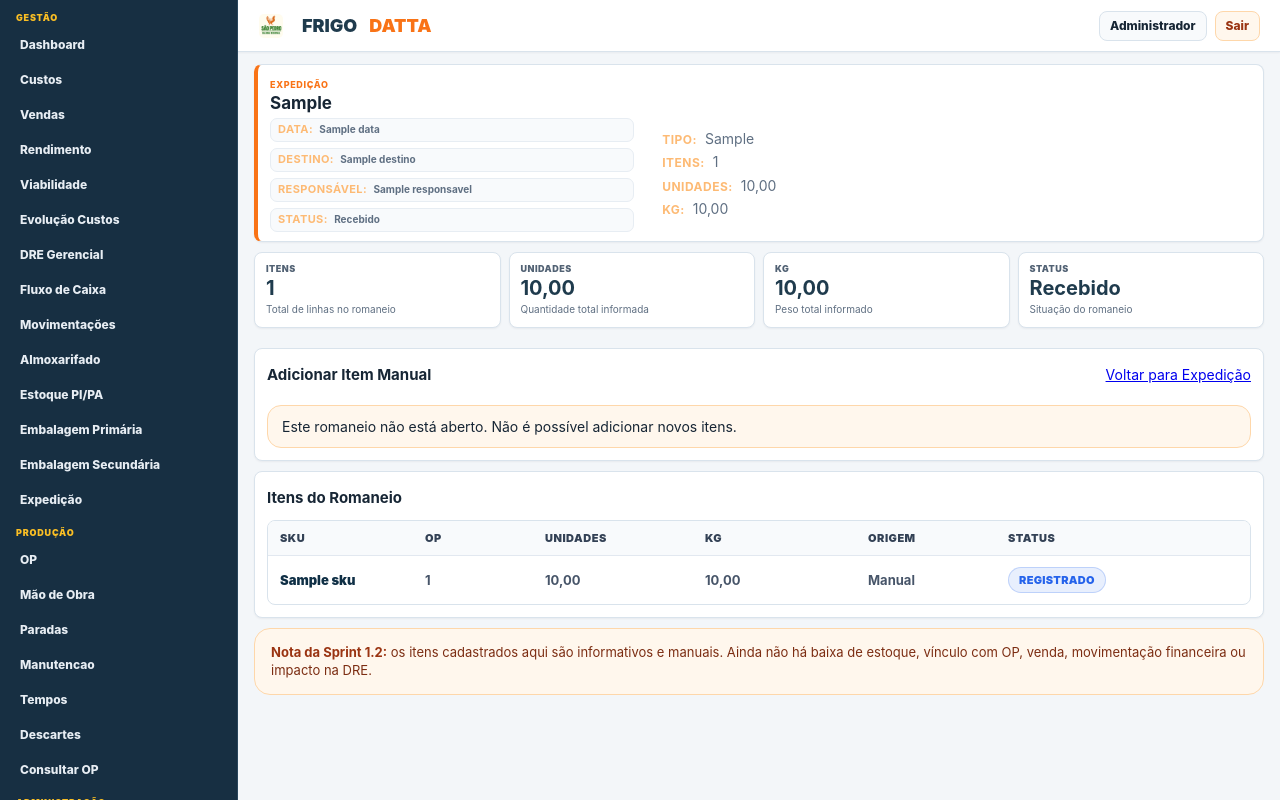
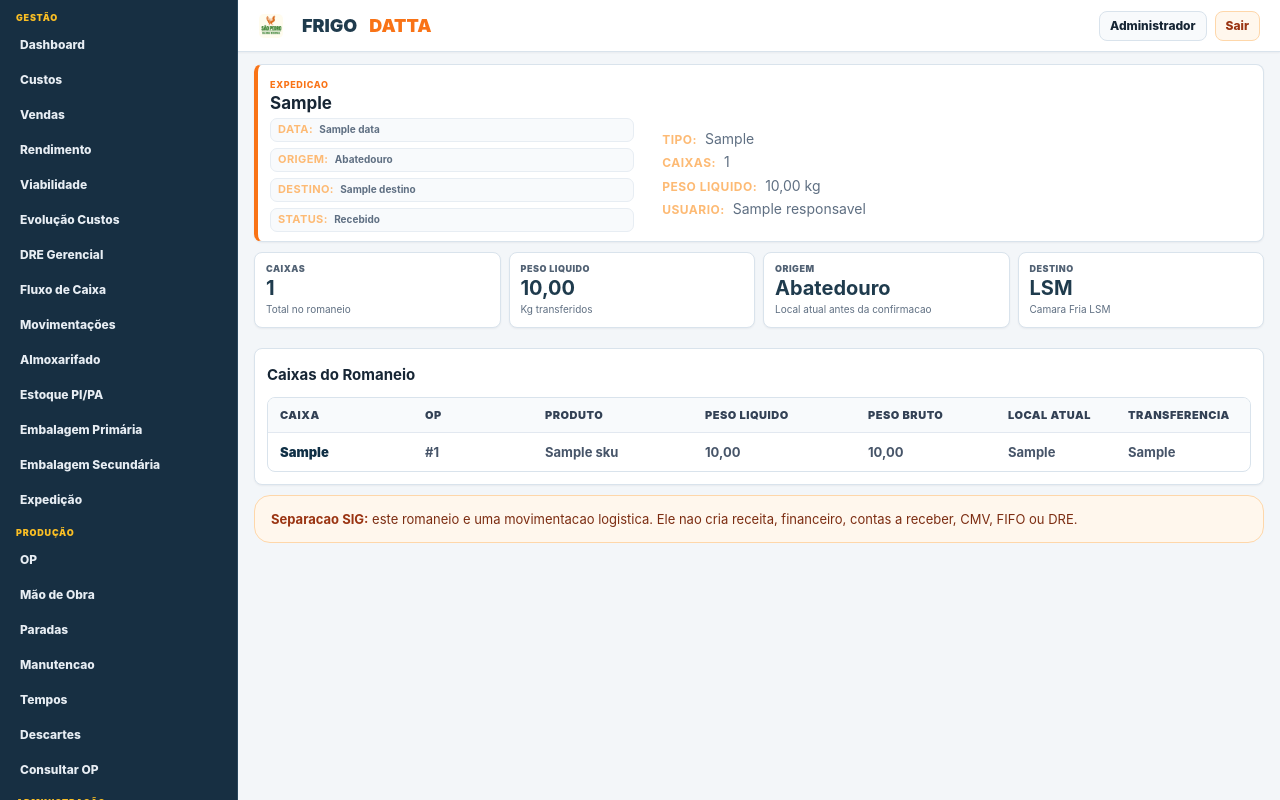
Before and after one commit to RaoMao0712/abatedouro-indicadores, a Flask app: page /expedicao/1 in a window 1280 px wide. Run offline with Flask 3, Linux system fonts and the light colour scheme; a user stored in the database is signed in; tables that the repository leaves empty hold one stand-in row (values such as "Sample post"); a database or web service that is not in the repository returns one stand-in record (values such as "Sample title"); parts of the project's set-up code (start-up, migrations or seed data) failed here and were passed over; some libraries are stand-ins or nearby versions.

Commit message:
Implementa romaneio de transferencia PA

```diff
--- a/modules/expedicao/routes.py
+++ b/modules/expedicao/routes.py
@@ -13,9 +13,11 @@ from .services import (
     buscar_apontamento_embalagem_primaria_por_op,
     buscar_apontamentos_embalagem_primaria,
     buscar_caixas_pa,
+    buscar_caixas_disponiveis_transferencia,
     buscar_expedicao_por_id,
     buscar_expedicoes,
     buscar_itens_expedicao,
+    buscar_movimentacoes_pa,
     buscar_movimentacoes_estoque_pi,
     buscar_ops_com_saldo_pi,
     buscar_ops_para_embalagem_primaria,
@@ -25,13 +27,13 @@ from .services import (
     calcular_resumo_expedicao,
     calcular_resumo_estoques_pi_pa,
     calcular_resumo_itens_expedicao,
+    confirmar_transferencia_romaneio,
     configurar_integracoes,
     finalizar_embalagem_secundaria_op,
     registrar_apontamento_embalagem_primaria,
     registrar_caixa_pa_manual,
     registrar_caixas_pa_lote,
     resetar_processamento_op,
-    salvar_item_expedicao,
     salvar_romaneio_expedicao,
 )
 
@@ -102,6 +104,7 @@ def register_expedicao_routes(app, integracoes=None):
     def estoque_produtos():
         saldos_pi = buscar_saldos_estoque_pi()
         movimentacoes_pi = buscar_movimentacoes_estoque_pi()
+        movimentacoes_pa = buscar_movimentacoes_pa()
         caixas_pa = buscar_caixas_pa()
         saldo_pa_por_local = buscar_saldo_pa_por_local()
         resumo = calcular_resumo_estoques_pi_pa(saldos_pi, caixas_pa)
@@ -110,6 +113,7 @@ def register_expedicao_routes(app, integracoes=None):
             "estoque_produtos.html",
             saldos_pi=saldos_pi,
             movimentacoes_pi=movimentacoes_pi,
+            movimentacoes_pa=movimentacoes_pa,
             caixas_pa=caixas_pa,
             saldo_pa_por_local=saldo_pa_por_local,
             resumo=resumo
@@ -281,19 +285,30 @@ def register_expedicao_routes(app, integracoes=None):
 
         if request.method == "POST":
             try:
-                salvar_item_expedicao(expedicao_id, request.form)
-                flash("Item adicionado ao romaneio com sucesso.")
+                resultado = confirmar_transferencia_romaneio(
+                    expedicao_id,
+                    request.form.getlist("caixa_ids")
+                )
+                flash(
+                    "Romaneio de transferencia concluido. "
+                    f"Caixas: {resultado['caixas']} | "
+                    f"Peso liquido: {resultado['peso_liquido']:.3f} kg."
+                )
                 return redirect(url_for("detalhe_romaneio_expedicao", expedicao_id=expedicao_id))
             except Exception as erro:
-                flash(f"Erro ao adicionar item: {erro}")
+                flash(f"Erro ao confirmar transferencia: {erro}")
 
         itens = buscar_itens_expedicao(expedicao_id)
         resumo_itens = calcular_resumo_itens_expedicao(itens)
+        caixas_disponiveis = []
+        if expedicao["status"] == "Aberto":
+            caixas_disponiveis = buscar_caixas_disponiveis_transferencia()
 
         return render_template(
             "romaneio_detalhe.html",
             expedicao=expedicao,
             itens=itens,
             resumo_itens=resumo_itens,
+            caixas_disponiveis=caixas_disponiveis,
             skus=["Galinha Cortada", "Galinha Inteira"]
         )
--- a/templates/romaneio_detalhe.html
+++ b/templates/romaneio_detalhe.html
@@ -6,12 +6,12 @@
 
     <section class="hero-dashboard expedicao-hero">
         <div>
-            <span class="eyebrow">Expedição</span>
+            <span class="eyebrow">Expedicao</span>
             <h2>{{ expedicao.numero_romaneio }}</h2>
             <div class="hero-resumo-inline">
                 <span><strong>Data:</strong> {{ expedicao.data }}</span>
+                <span><strong>Origem:</strong> Abatedouro</span>
                 <span><strong>Destino:</strong> {{ expedicao.destino }}</span>
-                <span><strong>Responsável:</strong> {{ expedicao.responsavel or '-' }}</span>
                 <span><strong>Status:</strong> {{ expedicao.status }}</span>
             </div>
         </div>
@@ -19,128 +19,145 @@
         <div class="hero-meta-resumo">
             <div>
                 <span><strong>Tipo:</strong> {{ expedicao.tipo_movimentacao }}</span>
-                <span><strong>Itens:</strong> {{ resumo_itens.total_itens|br_numero(0) }}</span>
-                <span><strong>Unidades:</strong> {{ resumo_itens.total_unidades|br_numero(2) }}</span>
-                <span><strong>Kg:</strong> {{ resumo_itens.total_kg|br_numero(2) }}</span>
+                <span><strong>Caixas:</strong> {{ resumo_itens.total_itens|br_numero(0) }}</span>
+                <span><strong>Peso liquido:</strong> {{ resumo_itens.total_kg|br_numero(2) }} kg</span>
+                <span><strong>Usuario:</strong> {{ expedicao.responsavel or '-' }}</span>
             </div>
         </div>
     </section>
 
     <section class="expedicao-kpis">
         <div class="card expedicao-kpi azul">
-            <span>Itens</span>
+            <span>Caixas</span>
             <strong>{{ resumo_itens.total_itens|br_numero(0) }}</strong>
-            <small>Total de linhas no romaneio</small>
+            <small>Total no romaneio</small>
         </div>
 
         <div class="card expedicao-kpi verde">
-            <span>Unidades</span>
-            <strong>{{ resumo_itens.total_unidades|br_numero(2) }}</strong>
-            <small>Quantidade total informada</small>
+            <span>Peso liquido</span>
+            <strong>{{ resumo_itens.total_kg|br_numero(2) }}</strong>
+            <small>Kg transferidos</small>
         </div>
 
         <div class="card expedicao-kpi">
-            <span>Kg</span>
-            <strong>{{ resumo_itens.total_kg|br_numero(2) }}</strong>
-            <small>Peso total informado</small>
+            <span>Origem</span>
+            <strong>Abatedouro</strong>
+            <small>Local atual antes da confirmacao</small>
         </div>
 
         <div class="card expedicao-kpi vermelho">
-            <span>Status</span>
-            <strong>{{ expedicao.status }}</strong>
-            <small>Situação do romaneio</small>
+            <span>Destino</span>
+            <strong>LSM</strong>
+            <small>Camara Fria LSM</small>
         </div>
     </section>
+
+    {% if expedicao.status == "Aberto" %}
+    <section class="card">
+        <div class="section-title-row">
+            <div>
+                <span class="eyebrow">Selecao</span>
+                <h2>Caixas disponiveis no Abatedouro</h2>
+            </div>
+
+            <a href="{{ url_for('expedicao') }}" class="botao-secundario">
+                Voltar para Expedicao
+            </a>
+        </div>
+
+        {% if caixas_disponiveis %}
+        <form method="POST">
+            <div class="tabela-responsiva tabela-executiva expedicao-tabela">
+                <table>
+                    <thead>
+                        <tr>
+                            <th>Selecionar</th>
+                            <th>Codigo</th>
+                            <th>OP</th>
+                            <th>Lote</th>
+                            <th>Validade</th>
+                            <th>Produto</th>
+                            <th>Peso liquido</th>
+                            <th>Local atual</th>
+                        </tr>
+                    </thead>
+                    <tbody>
+                        {% for caixa in caixas_disponiveis %}
+                        <tr>
+                            <td>
+                                <input type="checkbox" name="caixa_ids" value="{{ caixa.id }}">
+                            </td>
+                            <td><strong>{{ caixa.codigo_caixa }}</strong></td>
+                            <td>{% if caixa.op_id %}#{{ caixa.op_id }}{% else %}-{% endif %}</td>
+                            <td>{% if caixa.op_id %}OP-{{ "%05d"|format(caixa.op_id) }}{% else %}-{% endif %}</td>
+                            <td>{{ caixa.data_validade or "-" }}</td>
+                            <td>{{ caixa.sku }}</td>
+                            <td>{{ caixa.peso_liquido|br_numero }}</td>
+                            <td>{{ caixa.local_estoque }}</td>
+                        </tr>
+                        {% endfor %}
+                    </tbody>
+                </table>
+            </div>
+
+            <div style="margin-top: 1rem;">
+                <button type="submit">
+                    Confirmar Transferencia para Camara Fria LSM
+                </button>
+            </div>
+        </form>
+        {% else %}
+            <div class="expedicao-vazio">
+                <strong>Nenhuma caixa disponivel no Abatedouro.</strong>
+                Apenas caixas em estoque e no local Abatedouro podem ser transferidas nesta sprint.
+            </div>
+        {% endif %}
+    </section>
+    {% endif %}
 
     <section class="card">
         <div class="section-title-row">
             <div>
-                <span class="eyebrow">Itens</span>
-                <h2>Adicionar Item Manual</h2>
-            </div>
-
-            <a href="{{ url_for('expedicao') }}" class="botao-secundario">
-                Voltar para Expedição
-            </a>
-        </div>
-
-        {% if expedicao.status == "Aberto" %}
-        <form method="POST" class="form-grid">
-            <div>
-                <label>SKU</label>
-                <select name="sku" required>
-                    <option value="">Selecione</option>
-                    {% for sku in skus %}
-                        <option value="{{ sku }}">{{ sku }}</option>
-                    {% endfor %}
-                </select>
-            </div>
-
-            <div>
-                <label>Quantidade Unidades</label>
-                <input type="number" name="quantidade_unidades" step="0.01" min="0" value="0">
-            </div>
-
-            <div>
-                <label>Quantidade Kg</label>
-                <input type="number" name="quantidade_kg" step="0.01" min="0" value="0">
-            </div>
-
-            <div>
-                <button type="submit">
-                    Adicionar Item
-                </button>
-            </div>
-        </form>
-        {% else %}
-            <div class="alerta-suave">
-                Este romaneio não está aberto. Não é possível adicionar novos itens.
-            </div>
-        {% endif %}
-    </section>
-
-    <section class="card">
-        <div class="section-title-row">
-            <div>
-                <span class="eyebrow">Composição</span>
-                <h2>Itens do Romaneio</h2>
+                <span class="eyebrow">Relatorio</span>
+                <h2>Caixas do Romaneio</h2>
             </div>
         </div>
 
         <div class="expedicao-tabela">
             <div class="expedicao-tabela-header">
-                <span>SKU</span>
+                <span>Caixa</span>
                 <span>OP</span>
-                <span>Unidades</span>
-                <span>Kg</span>
-                <span>Origem</span>
-                <span>Status</span>
+                <span>Produto</span>
+                <span>Peso liquido</span>
+                <span>Peso bruto</span>
+                <span>Local atual</span>
+                <span>Transferencia</span>
             </div>
 
             {% if itens %}
                 {% for item in itens %}
                 <div class="expedicao-tabela-row">
-                    <strong>{{ item.sku }}</strong>
-                    <span>{{ item.op_id or '-' }}</span>
-                    <span>{{ item.quantidade_unidades|br_numero(2) }}</span>
-                    <span>{{ item.quantidade_kg|br_numero(2) }}</span>
-                    <span>Manual</span>
-                    <span><b class="badge-expedicao aberto">Registrado</b></span>
+                    <strong>{{ item.codigo_caixa or '-' }}</strong>
+                    <span>{% if item.op_id %}#{{ item.op_id }}{% else %}-{% endif %}</span>
+                    <span>{{ item.sku }}</span>
+                    <span>{{ item.peso_liquido|br_numero }}</span>
+                    <span>{{ item.peso_bruto|br_numero }}</span>
+                    <span>{{ item.local_atual or '-' }}</span>
+                    <span>{{ item.data_transferencia or '-' }}</span>
                 </div>
                 {% endfor %}
             {% else %}
                 <div class="expedicao-vazio">
-                    <strong>Nenhum item adicionado.</strong>
-                    Cadastre os itens manualmente nesta sprint. O vínculo com OP entra na próxima etapa.
+                    <strong>Nenhuma caixa transferida.</strong>
+                    Selecione caixas reais no Abatedouro e confirme o romaneio.
                 </div>
             {% endif %}
         </div>
     </section>
 
     <div class="expedicao-aviso">
-        <strong>Nota da Sprint 1.2:</strong>
-        os itens cadastrados aqui são informativos e manuais. Ainda não há baixa de estoque,
-        vínculo com OP, venda, movimentação financeira ou impacto na DRE.
+        <strong>Separacao SIG:</strong>
+        este romaneio e uma movimentacao logistica. Ele nao cria receita, financeiro, contas a receber, CMV, FIFO ou DRE.
     </div>
 
 </div>
```
Also changed, not shown: modules/expedicao/services.py (+304 -8 lines), templates/estoque_produtos.html (+46 -0 lines), templates/novo_romaneio.html (+22 -22 lines).
